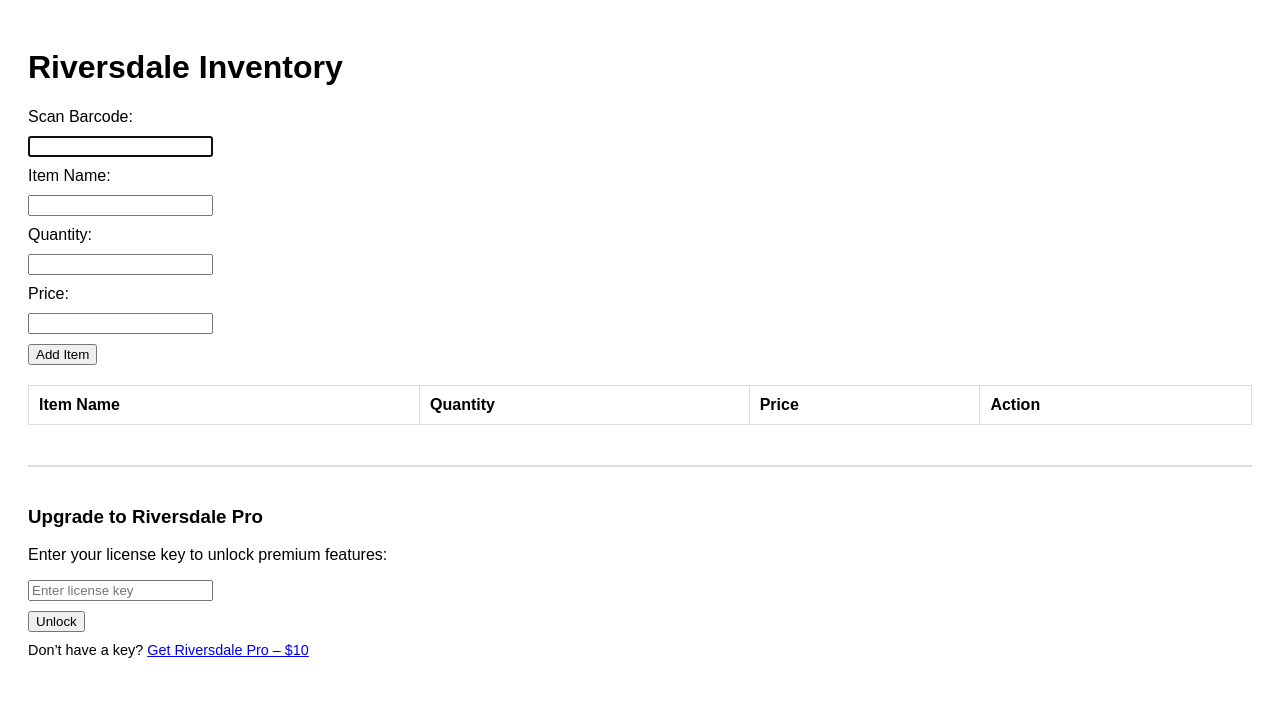
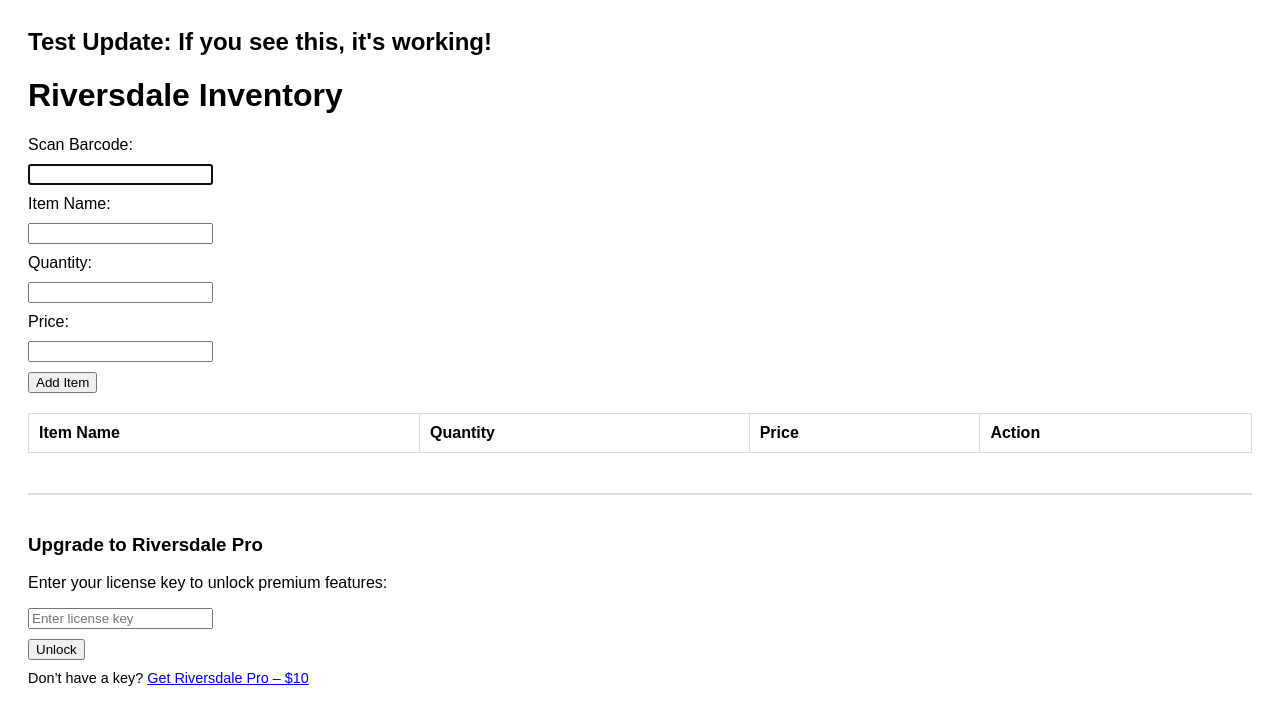
Before and after one commit to jim198811/Riversdale-Inventory, a plain HTML site: page index.html in a window 1280 px wide. Drawn offline with Linux system fonts and the light colour scheme.

Commit message:
Update index.html

```diff
--- a/index.html
+++ b/index.html
@@ -1,3 +1,4 @@
+<h2>Test Update: If you see this, it's working!</h2>
 <!DOCTYPE html>
 <html lang="en">
 <head>
```
